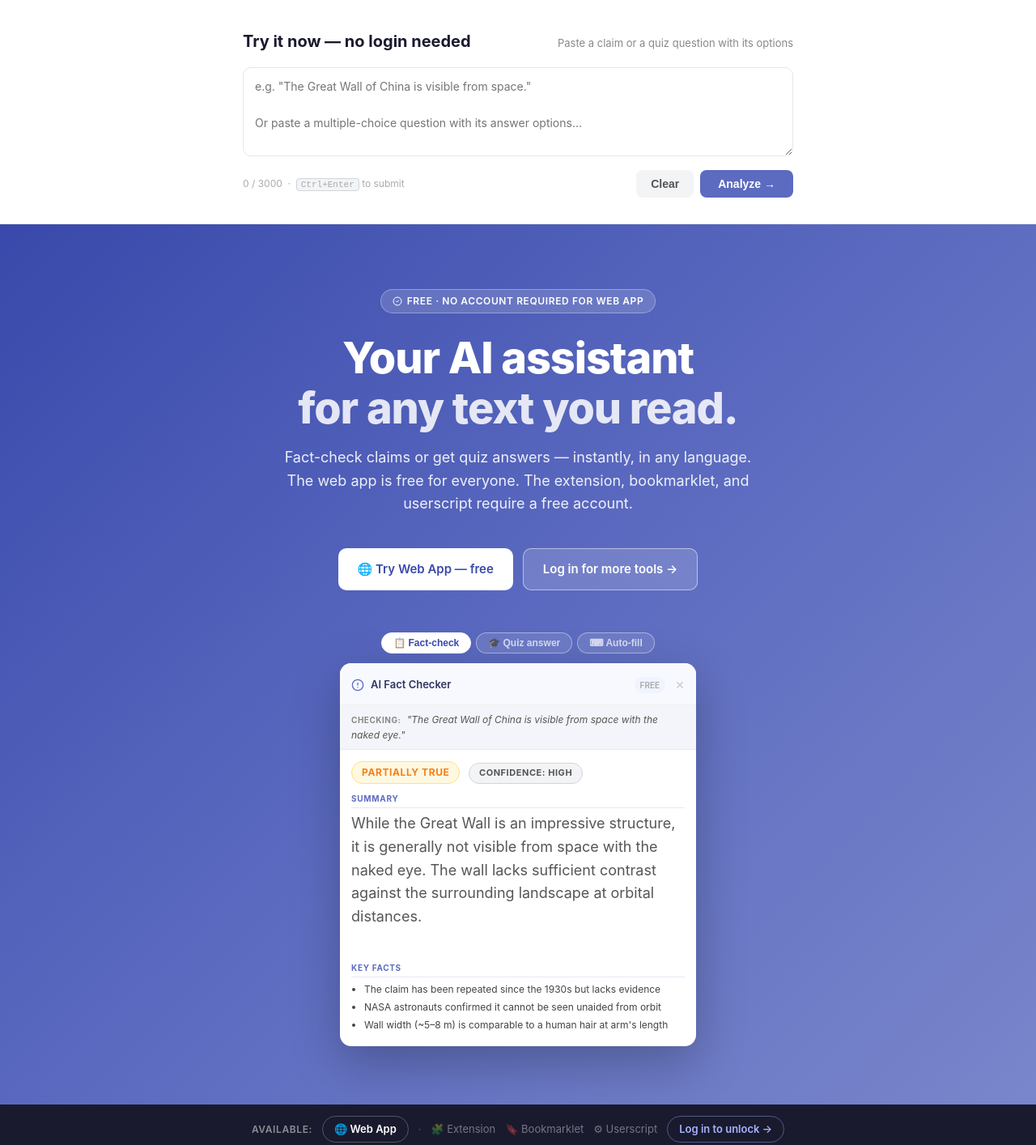
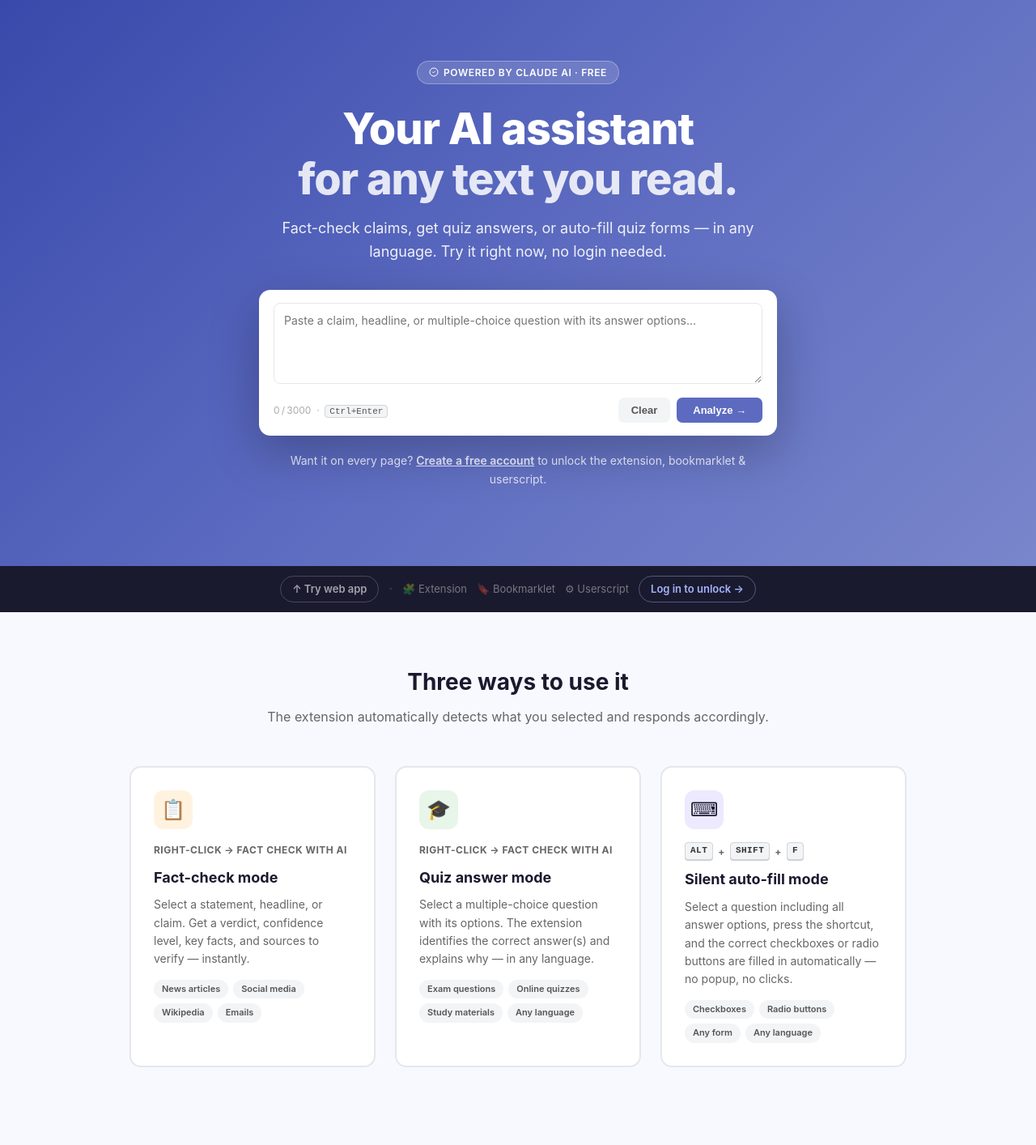
Before and after one commit to kuruczp/ai-fact-checker, a browser extension: page index.html in a window 1280 px wide. Shown: the part 60-1474 px from the top of the page at 81% size. Drawn offline with Linux system fonts and the light colour scheme.

Commit message:
Merge web app into hero section

```diff
--- a/index.html
+++ b/index.html
@@ -348,44 +348,51 @@
   </div>
 </nav>
 
-<!-- ════ INLINE WEB APP ════ -->
-<section style="background:white;padding:40px 24px 32px;border-bottom:1px solid #e5e7eb">
-  <div style="max-width:680px;margin:0 auto">
-    <div style="display:flex;align-items:baseline;justify-content:space-between;flex-wrap:wrap;gap:8px;margin-bottom:16px">
-      <h2 style="font-size:20px;font-weight:700;color:#1a1a2e">Try it now — no login needed</h2>
-      <span style="font-size:13px;color:#888">Paste a claim or a quiz question with its options</span>
+<!-- ════ HERO ════ -->
+<section class="hero" style="padding-bottom:56px">
+  <div class="hero-badge">
+    <svg width="12" height="12" viewBox="0 0 24 24" fill="none"><circle cx="12" cy="12" r="10" stroke="currentColor" stroke-width="2"/><path d="M9 12l2 2 4-4" stroke="currentColor" stroke-width="2" stroke-linecap="round" stroke-linejoin="round"/></svg>
+    Powered by Claude AI &middot; Free
+  </div>
+  <h1>Your AI assistant<br/><span>for any text you read.</span></h1>
+  <p style="margin-bottom:32px">Fact-check claims, get quiz answers, or auto-fill quiz forms — in any language. Try it right now, no login needed.</p>
+
+  <!-- Live app embedded in hero -->
+  <div style="max-width:640px;margin:0 auto;background:white;border-radius:14px;box-shadow:0 20px 60px rgba(0,0,0,.25);overflow:hidden;text-align:left">
+    <div style="padding:16px 18px 0">
+      <textarea id="lp-input" placeholder="Paste a claim, headline, or multiple-choice question with its answer options…" style="width:100%;min-height:100px;padding:10px 12px;border:1.5px solid #e5e7eb;border-radius:8px;font-family:-apple-system,BlinkMacSystemFont,sans-serif;font-size:14px;outline:none;resize:vertical;line-height:1.6;color:#1a1a2e;transition:border-color .15s" onfocus="this.style.borderColor='#5c6bc0'" onblur="this.style.borderColor='#e5e7eb'" oninput="document.getElementById('lp-count').textContent=Math.min(this.value.length,3000)"></textarea>
     </div>
-    <textarea id="lp-input" placeholder="e.g. &quot;The Great Wall of China is visible from space.&quot;&#10;&#10;Or paste a multiple-choice question with its answer options…" style="width:100%;min-height:110px;padding:12px 14px;border:1.5px solid #e5e7eb;border-radius:10px;font-family:inherit;font-size:14px;outline:none;resize:vertical;line-height:1.6;transition:border-color .15s" onfocus="this.style.borderColor='#5c6bc0'" onblur="this.style.borderColor='#e5e7eb'" oninput="document.getElementById('lp-count').textContent=Math.min(this.value.length,3000)"></textarea>
-    <div style="display:flex;align-items:center;justify-content:space-between;margin-top:10px;flex-wrap:wrap;gap:8px">
-      <span style="font-size:12px;color:#aaa"><span id="lp-count">0</span> / 3000 &nbsp;·&nbsp; <kbd style="background:#f3f4f6;border:1px solid #d1d5db;border-radius:4px;padding:1px 5px;font-size:11px">Ctrl+Enter</kbd> to submit</span>
+    <div style="display:flex;align-items:center;justify-content:space-between;padding:10px 18px 16px;flex-wrap:wrap;gap:8px">
+      <span style="font-size:12px;color:#aaa"><span id="lp-count">0</span>&thinsp;/&thinsp;3000 &nbsp;&middot;&nbsp; <kbd style="background:#f3f4f6;border:1px solid #d1d5db;border-radius:4px;padding:1px 5px;font-size:11px;color:#555">Ctrl+Enter</kbd></span>
       <div style="display:flex;gap:8px">
-        <button onclick="lpClear()" style="padding:9px 18px;background:#f3f4f6;color:#555;border:none;border-radius:8px;font-size:14px;font-weight:600;cursor:pointer">Clear</button>
-        <button onclick="lpCheck()" id="lp-btn" style="padding:9px 22px;background:#5c6bc0;color:white;border:none;border-radius:8px;font-size:14px;font-weight:600;cursor:pointer;transition:background .15s">Analyze →</button>
+        <button onclick="lpClear()" style="padding:8px 16px;background:#f3f4f6;color:#555;border:none;border-radius:7px;font-size:13px;font-weight:600;cursor:pointer">Clear</button>
+        <button onclick="lpCheck()" id="lp-btn" style="padding:8px 20px;background:#5c6bc0;color:white;border:none;border-radius:7px;font-size:13px;font-weight:600;cursor:pointer;transition:background .15s">Analyze →</button>
       </div>
     </div>
-    <div id="lp-result" style="display:none;margin-top:16px;background:#f8f9ff;border:1px solid #e5e7eb;border-radius:10px;overflow:hidden">
-      <div id="lp-result-inner" style="padding:16px"></div>
+    <div id="lp-result" style="display:none;border-top:1px solid #f0f0f0">
+      <div id="lp-result-inner" style="padding:16px;font-family:-apple-system,BlinkMacSystemFont,sans-serif"></div>
     </div>
   </div>
+
+  <p style="margin-top:20px;opacity:.75;font-size:14px">
+    Want it on every page? <a href="dashboard.html" style="color:white;font-weight:600;text-decoration:underline">Create a free account</a> to unlock the extension, bookmarklet &amp; userscript.
+  </p>
 </section>
 
 <script>
   (function(){
     const PROXY = 'https://fact-checker-proxy.kuruczpeter.workers.dev';
     const EXT   = 'fc-ext-v1-a9k2m7';
-
     if (!document.getElementById('_lp_sty')) {
       const s = document.createElement('style'); s.id = '_lp_sty';
       s.textContent = '@keyframes _lp_spin{to{transform:rotate(360deg)}}';
       document.head.appendChild(s);
     }
-
     window.lpClear = function() {
       document.getElementById('lp-input').value = '';
       document.getElementById('lp-count').textContent = '0';
       document.getElementById('lp-result').style.display = 'none';
     };
-
     window.lpCheck = async function() {
       const text = document.getElementById('lp-input').value.trim().slice(0, 3000);
       if (!text) { document.getElementById('lp-input').focus(); return; }
@@ -409,11 +416,9 @@
         btn.disabled = false; btn.textContent = 'Analyze →';
       }
     };
-
-    document.getElementById('lp-input').addEventListener('keydown', e => {
+    document.addEventListener('keydown', e => {
       if ((e.ctrlKey || e.metaKey) && e.key === 'Enter') window.lpCheck();
     });
-
     function lpRender(text) {
       const lines = text.split('\n'); let html = '', il = false;
       const isQ = lines.some(l => l.includes('TYPE: QUESTION'));
@@ -440,99 +445,14 @@
   })();
 </script>
 
-<!-- ════ HERO ════ -->
-<section class="hero">
-  <div class="hero-badge">
-    <svg width="12" height="12" viewBox="0 0 24 24" fill="none"><circle cx="12" cy="12" r="10" stroke="currentColor" stroke-width="2"/><path d="M9 12l2 2 4-4" stroke="currentColor" stroke-width="2" stroke-linecap="round" stroke-linejoin="round"/></svg>
-    Free · No account required for web app
-  </div>
-  <h1>Your AI assistant<br/><span>for any text you read.</span></h1>
-  <p>Fact-check claims or get quiz answers — instantly, in any language. The web app is free for everyone. The extension, bookmarklet, and userscript require a free account.</p>
-
-  <div class="hero-buttons">
-    <a href="app.html" class="btn btn-white">
-      🌐 Try Web App — free
-    </a>
-    <a href="dashboard.html" class="btn btn-ghost">
-      Log in for more tools →
-    </a>
-  </div>
-
-  <div class="demo-wrap">
-    <div class="demo-toggle">
-      <button class="active" onclick="switchDemo('factcheck', this)">📋 Fact-check</button>
-      <button onclick="switchDemo('quiz', this)">🎓 Quiz answer</button>
-      <button onclick="switchDemo('autofill', this)">⌨ Auto-fill</button>
-    </div>
-    <div class="demo-panel">
-      <div class="demo-header">
-        <svg width="16" height="16" viewBox="0 0 24 24" fill="none"><circle cx="12" cy="12" r="10" stroke="#5c6bc0" stroke-width="2"/><path d="M12 8v4M12 16h.01" stroke="#5c6bc0" stroke-width="2" stroke-linecap="round"/></svg>
-        <span class="demo-title">AI Fact Checker</span>
-        <span style="color:#aaa;font-size:10px;font-weight:600;background:#f0f4ff;padding:2px 7px;border-radius:10px;margin-right:4px">FREE</span>
-        <span style="color:#ccc;font-size:18px;cursor:pointer">×</span>
-      </div>
-
-      <!-- Fact-check demo -->
-      <div id="demo-factcheck" class="demo-screen active">
-        <div class="demo-claim"><strong>Checking:</strong> "The Great Wall of China is visible from space with the naked eye."</div>
-        <div class="demo-body">
-          <div style="margin-bottom:8px">
-            <span class="badge badge-partial">Partially True</span>
-            <span class="badge badge-conf">Confidence: HIGH</span>
-          </div>
-          <div class="demo-section">Summary</div>
-          <p class="demo-text">While the Great Wall is an impressive structure, it is generally not visible from space with the naked eye. The wall lacks sufficient contrast against the surrounding landscape at orbital distances.</p>
-          <div class="demo-section">Key Facts</div>
-          <ul class="demo-list">
-            <li>The claim has been repeated since the 1930s but lacks evidence</li>
-            <li>NASA astronauts confirmed it cannot be seen unaided from orbit</li>
-            <li>Wall width (~5–8 m) is comparable to a human hair at arm's length</li>
-          </ul>
-        </div>
-      </div>
-
-      <!-- Quiz popup demo -->
-      <div id="demo-quiz" class="demo-screen">
-        <div class="demo-claim"><strong>Checking:</strong> "Mi vagy melyek az aerob és az anaerob állóképesség közös jellemzői? — Több jó válasz is lehetséges"</div>
-        <div class="demo-body">
-          <div class="demo-section green">✓ Correct Answer(s)</div>
-          <ul class="demo-answer-list">
-            <li class="demo-answer-item">Nő a szervezet tejsavszint toleranciája</li>
-            <li class="demo-answer-item">A mitokondriumok száma növekszik az izomsejtekben</li>
-          </ul>
-          <span class="badge badge-conf" style="margin-bottom:10px;display:inline-block">Confidence: HIGH</span>
-          <div class="demo-section">Explanation</div>
-          <p class="demo-text">Both aerobic and anaerobic endurance training increase the body's lactate tolerance and mitochondrial density in muscle cells.</p>
-        </div>
-      </div>
-
-      <!-- Auto-fill demo -->
-      <div id="demo-autofill" class="demo-screen">
-        <div class="demo-claim"><strong>Mode:</strong> Select question → press Alt+Shift+F → done, no popup</div>
-        <div class="demo-body">
-          <div class="demo-section" style="margin-top:0;color:#555;border-color:#e5e7eb">Quiz form on the page</div>
-          <div class="demo-form" style="margin-top:10px">
-            <div class="demo-check-row filled"><span class="demo-cb">✓</span><span>Nő a szervezet tejsavszint toleranciája</span></div>
-            <div class="demo-check-row"><span class="demo-cb"></span><span>Nő a VO2max értéke</span></div>
-            <div class="demo-check-row filled"><span class="demo-cb">✓</span><span>A mitokondriumok száma növekszik az izomsejtekben</span></div>
-            <div class="demo-check-row"><span class="demo-cb"></span><span>Nő a tejsavszintet csökkentő folyamatok hatékonysága</span></div>
-          </div>
-          <div class="demo-shortcut-hint">✓ 2 answers auto-filled &nbsp;·&nbsp; <span class="kbd">Alt</span>+<span class="kbd">Shift</span>+<span class="kbd">F</span></div>
-        </div>
-      </div>
-    </div>
-  </div>
-</section>
-
 <!-- ════ QUICK ACCESS STRIP ════ -->
-<div style="background:#1a1a2e;padding:14px 24px;display:flex;flex-wrap:wrap;gap:12px;justify-content:center;align-items:center">
-  <span style="color:rgba(255,255,255,0.5);font-size:12px;font-weight:600;text-transform:uppercase;letter-spacing:.05em">Available:</span>
-  <a href="app.html" style="color:white;font-size:13px;font-weight:600;text-decoration:none;padding:5px 14px;border-radius:20px;border:1.5px solid rgba(255,255,255,0.25);transition:all .15s" onmouseover="this.style.borderColor='white'" onmouseout="this.style.borderColor='rgba(255,255,255,0.25)'">🌐 Web App</a>
-  <span style="color:rgba(255,255,255,0.3);font-size:12px">·</span>
+<div style="background:#1a1a2e;padding:12px 24px;display:flex;flex-wrap:wrap;gap:12px;justify-content:center;align-items:center">
+  <a href="#" onclick="window.scrollTo({top:0,behavior:'smooth'});return false" style="color:rgba(255,255,255,.6);font-size:13px;font-weight:600;text-decoration:none;padding:5px 14px;border-radius:20px;border:1.5px solid rgba(255,255,255,0.2)" onmouseover="this.style.borderColor='rgba(255,255,255,.5)'" onmouseout="this.style.borderColor='rgba(255,255,255,.2)'">↑ Try web app</a>
+  <span style="color:rgba(255,255,255,0.2)">·</span>
   <span style="color:rgba(255,255,255,0.4);font-size:13px">🧩 Extension</span>
   <span style="color:rgba(255,255,255,0.4);font-size:13px">🔖 Bookmarklet</span>
   <span style="color:rgba(255,255,255,0.4);font-size:13px">⚙ Userscript</span>
-  <a href="dashboard.html" style="color:#a5b4fc;font-size:13px;font-weight:600;text-decoration:none;padding:5px 14px;border-radius:20px;border:1.5px solid rgba(165,180,252,0.4);transition:all .15s" onmouseover="this.style.borderColor='#a5b4fc'" onmouseout="this.style.borderColor='rgba(165,180,252,0.4)'">Log in to unlock →</a>
+  <a href="dashboard.html" style="color:#a5b4fc;font-size:13px;font-weight:600;text-decoration:none;padding:5px 14px;border-radius:20px;border:1.5px solid rgba(165,180,252,0.4)" onmouseover="this.style.borderColor='#a5b4fc'" onmouseout="this.style.borderColor='rgba(165,180,252,0.4)'">Log in to unlock →</a>
 </div>
 
 <!-- ════ MODES ════ -->
```
